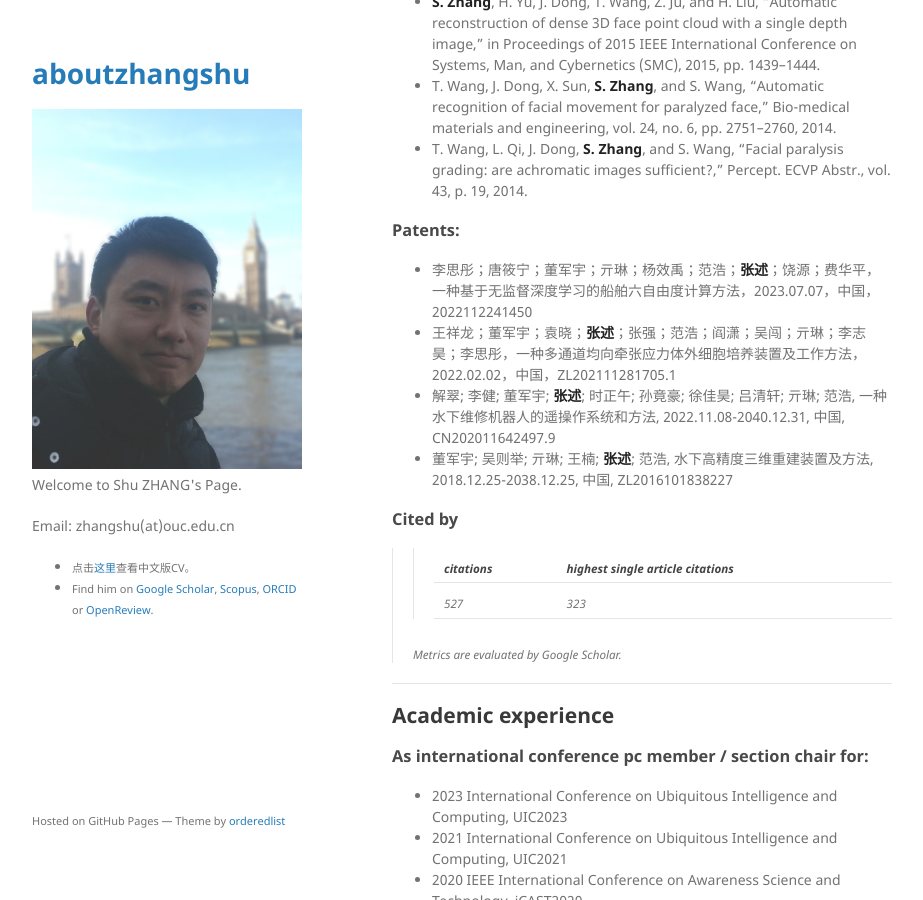
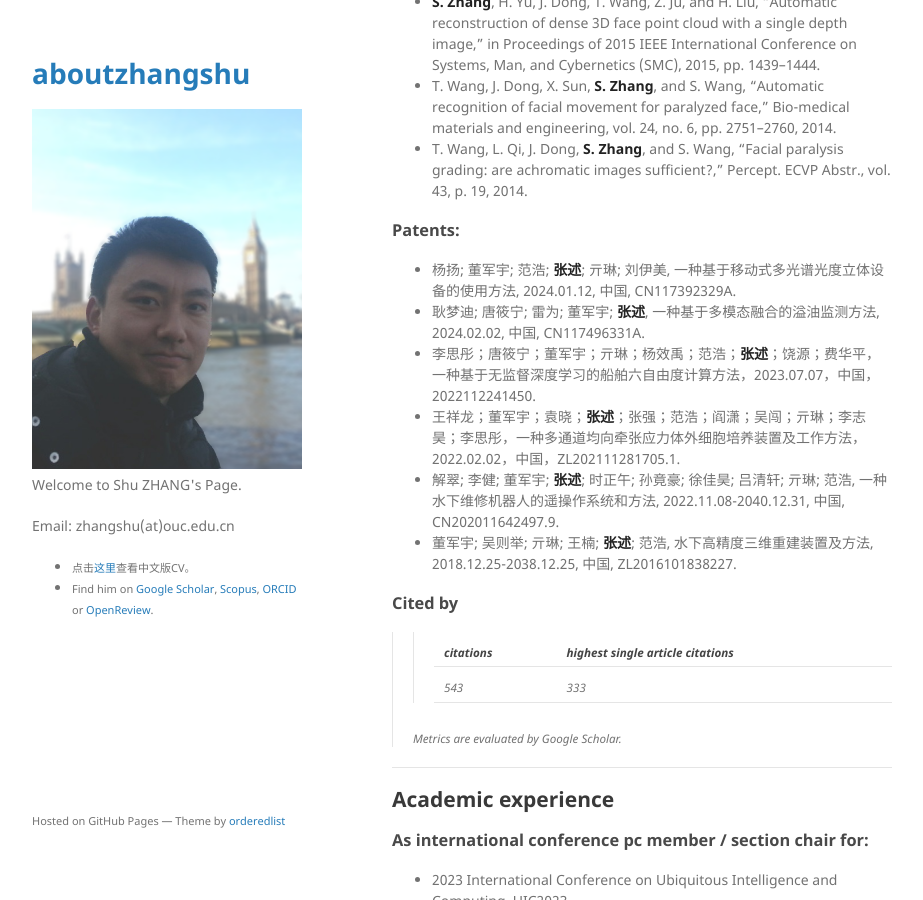
Before and after one commit to jackyspeed/aboutzhangshu, a Jekyll site: the page built from index.md, in a window 1280 px wide and 900 px high, scrolled down 4807 px. Shown: the whole window, without its empty margins (178-1101 px from the left). Built offline with Jekyll 4.4.1, drawn with Linux system fonts in a browser that asks for light colours; our own code applies the rules of GitHub Pages for plain Markdown files.

Commit message:
Update index.md

```diff
--- a/index.md
+++ b/index.md
@@ -172,15 +172,17 @@ As co-author:
 
 ### Patents:
 
-- 李思彤；唐筱宁；董军宇；亓琳；杨效禹；范浩；**张述**；饶源；费华平，一种基于无监督深度学习的船舶六自由度计算方法，2023.07.07，中国，2022112241450
-- 王祥龙；董军宇；袁晓；**张述**；张强；范浩；阎潇；吴闯；亓琳；李志昊；李思彤，一种多通道均向牵张应力体外细胞培养装置及工作方法，2022.02.02，中国，ZL202111281705.1
-- 解翠; 李健; 董军宇; **张述**; 时正午; 孙竟豪; 徐佳昊; 吕清轩; 亓琳; 范浩, 一种水下维修机器人的遥操作系统和方法, 2022.11.08-2040.12.31, 中国, CN202011642497.9
-- 董军宇; 吴则举; 亓琳; 王楠; **张述**; 范浩, 水下高精度三维重建装置及方法, 2018.12.25-2038.12.25, 中国, ZL2016101838227
+- 杨扬; 董军宇; 范浩; **张述**; 亓琳; 刘伊美, 一种基于移动式多光谱光度立体设备的使用方法, 2024.01.12, 中国, CN117392329A.
+- 耿梦迪; 唐筱宁; 雷为; 董军宇; **张述**, 一种基于多模态融合的溢油监测方法, 2024.02.02, 中国, CN117496331A.
+- 李思彤；唐筱宁；董军宇；亓琳；杨效禹；范浩；**张述**；饶源；费华平，一种基于无监督深度学习的船舶六自由度计算方法，2023.07.07，中国，2022112241450.
+- 王祥龙；董军宇；袁晓；**张述**；张强；范浩；阎潇；吴闯；亓琳；李志昊；李思彤，一种多通道均向牵张应力体外细胞培养装置及工作方法，2022.02.02，中国，ZL202111281705.1.
+- 解翠; 李健; 董军宇; **张述**; 时正午; 孙竟豪; 徐佳昊; 吕清轩; 亓琳; 范浩, 一种水下维修机器人的遥操作系统和方法, 2022.11.08-2040.12.31, 中国, CN202011642497.9.
+- 董军宇; 吴则举; 亓琳; 王楠; **张述**; 范浩, 水下高精度三维重建装置及方法, 2018.12.25-2038.12.25, 中国, ZL2016101838227.
 
 ### Cited by
 > > <sub>citations</sub> | <sub>highest single article citations</sub>
 > > ------- | -------
-> > <sub>527</sub> | <sub>323</sub>
+> > <sub>543</sub> | <sub>333</sub>
 >
 > <sub>Metrics are evaluated by Google Scholar.</sub>
 
```
